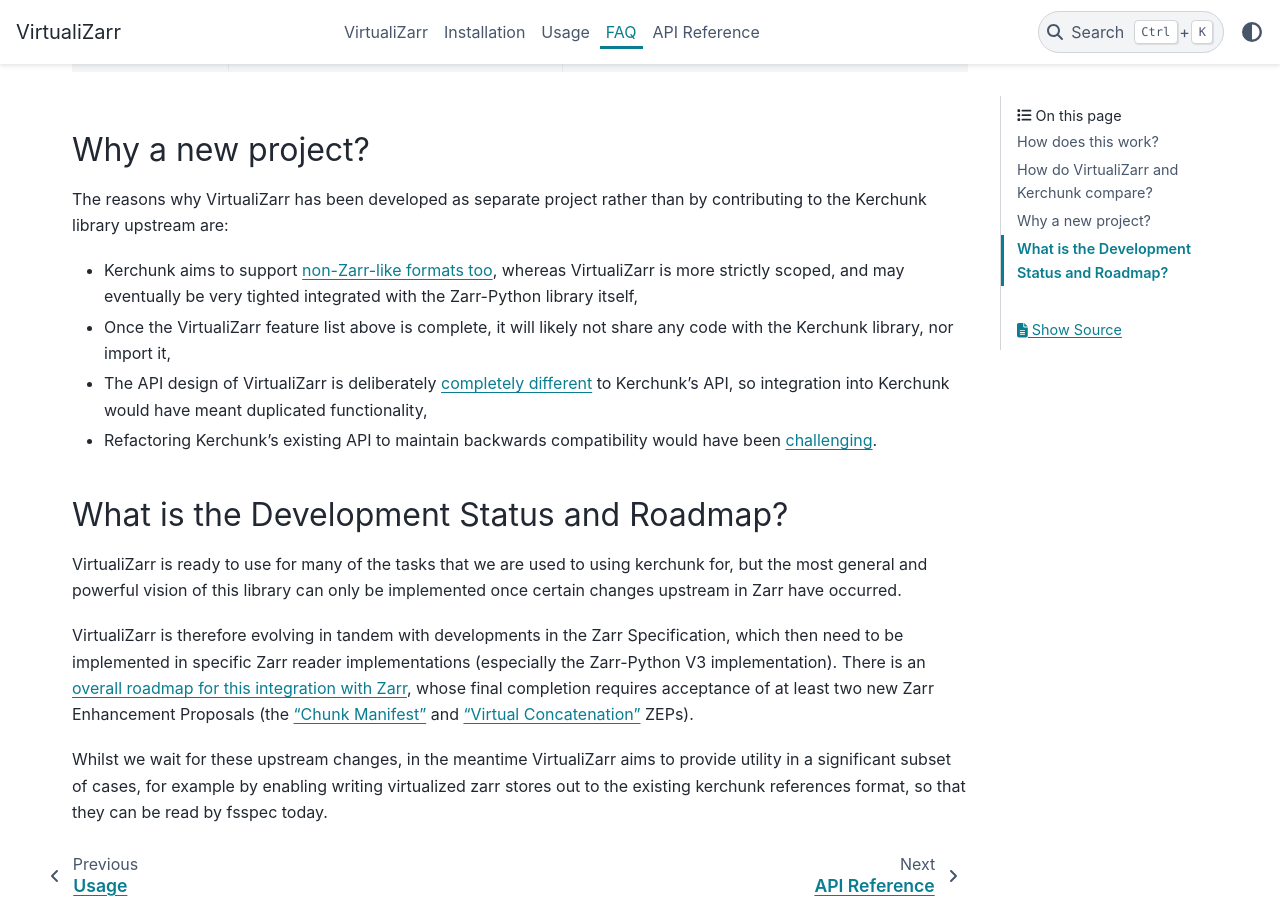
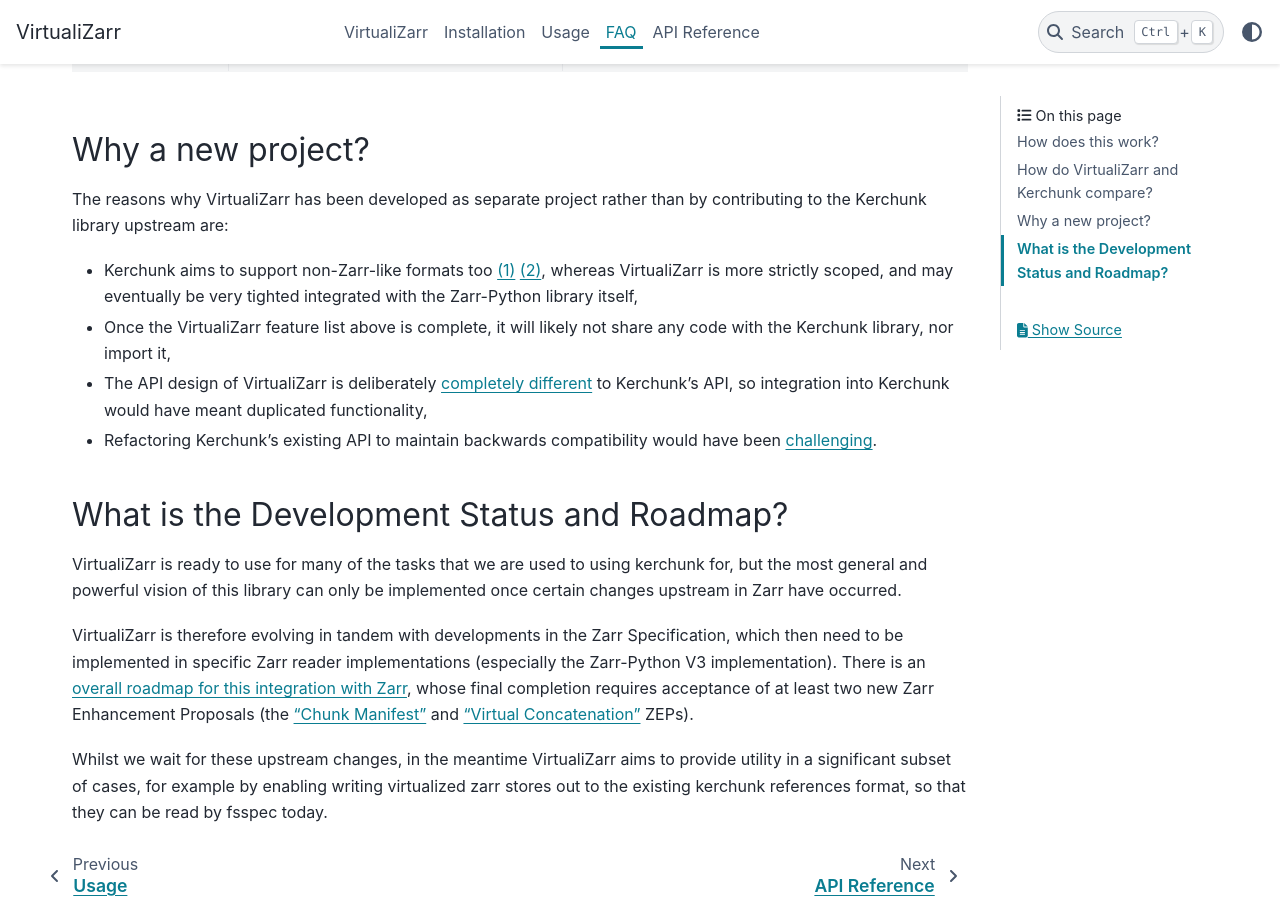
Before and after one commit to zarr-developers/VirtualiZarr, a Sphinx documentation site: the page built from docs/faq.md, in a window 1280 px wide and 900 px high, scrolled down 3732 px. Built offline with Sphinx 7.4.7 and the PyData theme 0.15.4, drawn with Linux system fonts in a browser that asks for light colours.

Commit message:
Update comment about support for non-zarr formats in kerchunk

```diff
--- a/docs/faq.md
+++ b/docs/faq.md
@@ -46,7 +46,7 @@
 ## Why a new project?
 
 The reasons why VirtualiZarr has been developed as separate project rather than by contributing to the Kerchunk library upstream are:
-- Kerchunk aims to support [non-Zarr-like formats too](https://github.com/fsspec/kerchunk/issues/386#issuecomment-1795379571), whereas VirtualiZarr is more strictly scoped, and may eventually be very tighted integrated with the Zarr-Python library itself,
+- Kerchunk aims to support non-Zarr-like formats too [(1)](https://github.com/fsspec/kerchunk/issues/386#issuecomment-1795379571) [(2)](https://github.com/zarr-developers/zarr-specs/issues/287#issuecomment-1944439368), whereas VirtualiZarr is more strictly scoped, and may eventually be very tighted integrated with the Zarr-Python library itself,
 - Once the VirtualiZarr feature list above is complete, it will likely not share any code with the Kerchunk library, nor import it,
 - The API design of VirtualiZarr is deliberately [completely different](https://github.com/fsspec/kerchunk/issues/377#issuecomment-1922688615) to Kerchunk's API, so integration into Kerchunk would have meant duplicated functionality,
 - Refactoring Kerchunk's existing API to maintain backwards compatibility would have been [challenging](https://github.com/fsspec/kerchunk/issues/434).
```
